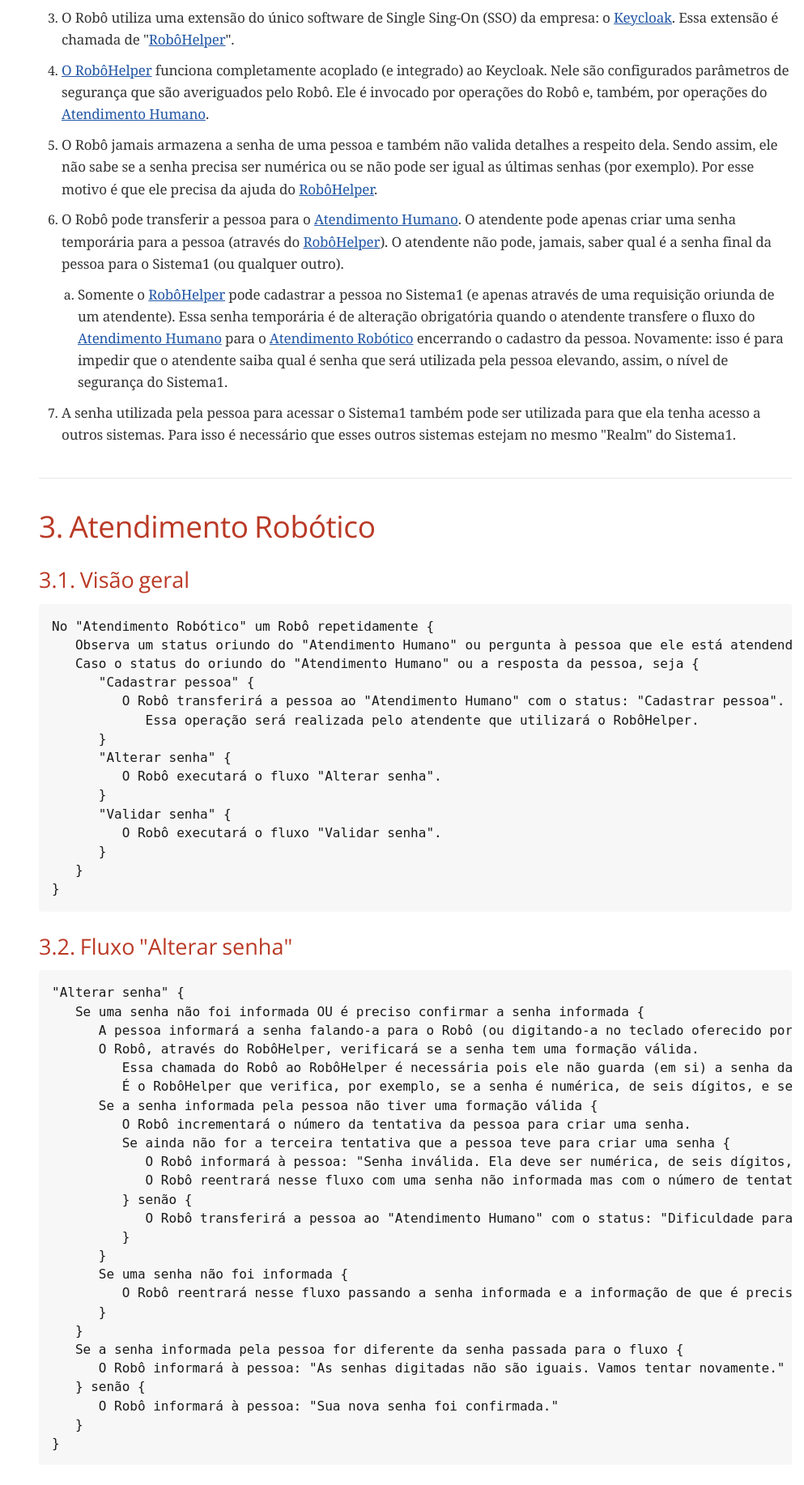
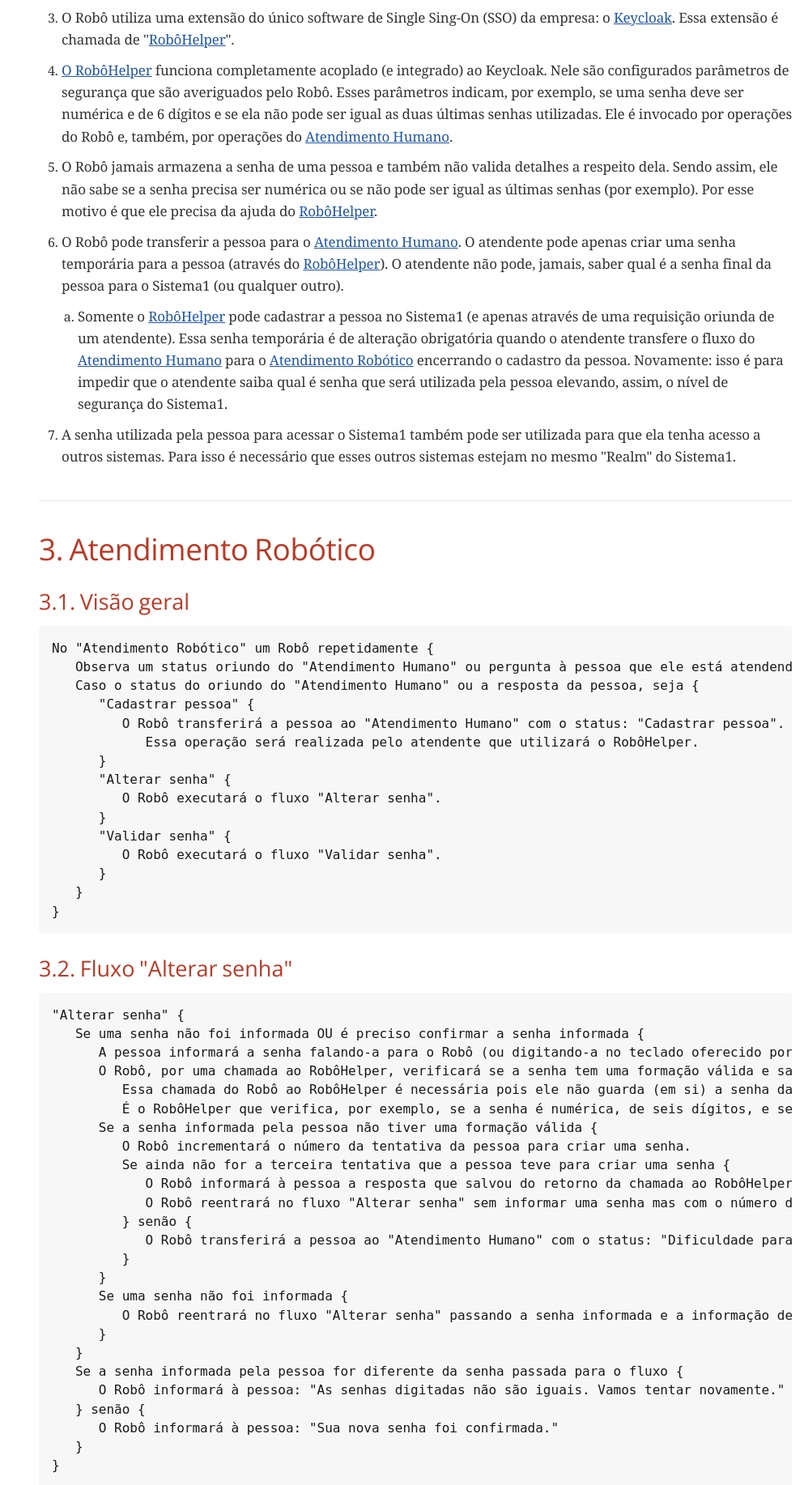
Before and after one commit to paulojeronimo/keycloak-robot-integration, a plain HTML site: page index.html in a window 1280 px wide. Shown: the part 862-2696 px from the top of the page at 81% size, without its empty margins (287-1280 px from the left). Drawn offline with nearby package versions, Linux system fonts and the light colour scheme; a web font is replaced by a local one.

Commit message:
Published at Mon Oct 19 14:33:33 -03 2020

```diff
--- a/index.html
+++ b/index.html
@@ -5,7 +5,7 @@
 <meta http-equiv="X-UA-Compatible" content="IE=edge">
 <meta name="viewport" content="width=device-width, initial-scale=1.0">
 <meta name="generator" content="Asciidoctor 2.0.10">
-<meta name="author" content="Paulo Jerônimo &lt;pj@paulojeronimo.com&gt;, 2020-10-19 13:06:19 -0300">
+<meta name="author" content="Paulo Jerônimo &lt;pj@paulojeronimo.com&gt;, 2020-10-19 14:33:28 -0300">
 <title>Integrando um "Robô (URA)" ao Keycloak</title>
 <link rel="stylesheet" href="https://fonts.googleapis.com/css?family=Open+Sans:300,300italic,400,400italic,600,600italic%7CNoto+Serif:400,400italic,700,700italic%7CDroid+Sans+Mono:400,700">
 <style>
@@ -442,7 +442,7 @@
 <div id="header">
 <h1>Integrando um "Robô (URA)" ao Keycloak</h1>
 <div class="details">
-<span id="author" class="author">Paulo Jerônimo &lt;pj@paulojeronimo.com&gt;, 2020-10-19 13:06:19 -0300</span><br>
+<span id="author" class="author">Paulo Jerônimo &lt;pj@paulojeronimo.com&gt;, 2020-10-19 14:33:28 -0300</span><br>
 </div>
 <div id="toc" class="toc2">
 <div id="toctitle">Conteúdo</div>
@@ -539,6 +539,9 @@
   Keycloak.
 Nele são configurados parâmetros de segurança que são averiguados pelo
 Robô.
+Esses parâmetros indicam, por exemplo, se uma senha deve ser numérica e
+de 6 dígitos e se ela não pode ser igual as duas últimas senhas
+utilizadas.
 Ele é invocado por operações do Robô e, também, por operações do
 <a href="#atendimento-humano">Atendimento Humano</a>.</p>
 </li>
@@ -613,20 +616,20 @@
 <pre class="highlight nowrap"><code>"Alterar senha" {
    Se uma senha não foi informada OU é preciso confirmar a senha informada {
       A pessoa informará a senha falando-a para o Robô (ou digitando-a no teclado oferecido por ele).
-      O Robô, através do RobôHelper, verificará se a senha tem uma formação válida.
+      O Robô, por uma chamada ao RobôHelper, verificará se a senha tem uma formação válida e salvará a resposta retornada por ele.
          Essa chamada do Robô ao RobôHelper é necessária pois ele não guarda (em si) a senha da pessoa e nem suas características.
          É o RobôHelper que verifica, por exemplo, se a senha é numérica, de seis dígitos, e se não é igual as duas últimas senhas utilizadas pela pessoa.
       Se a senha informada pela pessoa não tiver uma formação válida {
          O Robô incrementará o número da tentativa da pessoa para criar uma senha.
          Se ainda não for a terceira tentativa que a pessoa teve para criar uma senha {
-            O Robô informará à pessoa: "Senha inválida. Ela deve ser numérica, de seis dígitos, e não deve ser igual a suas senha anteriores."
-            O Robô reentrará nesse fluxo com uma senha não informada mas com o número de tentativa incrementado.
+            O Robô informará à pessoa a resposta que salvou do retorno da chamada ao RobôHelper.
+            O Robô reentrará no fluxo "Alterar senha" sem informar uma senha mas com o número de tentativa incrementado.
          } senão {
             O Robô transferirá a pessoa ao "Atendimento Humano" com o status: "Dificuldade para criar senha".
          }
       }
       Se uma senha não foi informada {
-         O Robô reentrará nesse fluxo passando a senha informada e a informação de que é preciso confirmar essa senha.
+         O Robô reentrará no fluxo "Alterar senha" passando a senha informada e a informação de que é preciso confirmar essa senha.
       }
    }
    Se a senha informada pela pessoa for diferente da senha passada para o fluxo {
```
